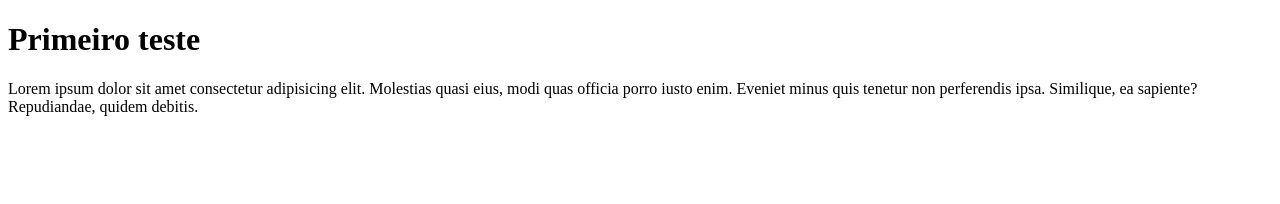
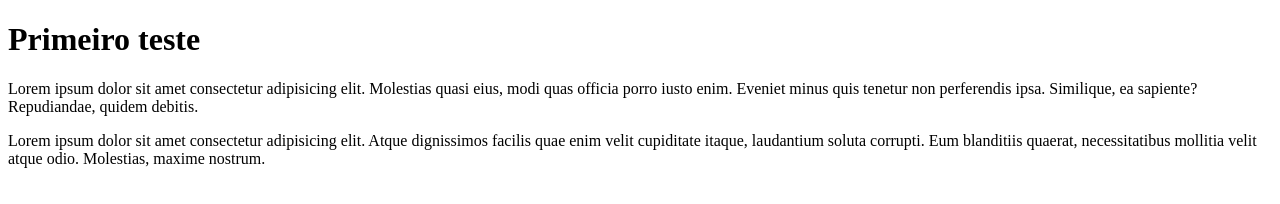
Before and after one commit to WalaceAraujobs/Hello-World, a plain HTML site: page site-exemplo/index.html in a window 1280 px wide. Drawn offline with Linux system fonts and the light colour scheme.

Commit message:
adicionei um paragrafo

```diff
--- a/site-exemplo/index.html
+++ b/site-exemplo/index.html
@@ -12,5 +12,10 @@
         modi quas officia porro iusto enim. Eveniet minus quis tenetur non perferendis ipsa.
         Similique, ea sapiente? Repudiandae, quidem debitis.
     </p>
+    <p>
+        Lorem ipsum dolor sit amet consectetur adipisicing elit. Atque dignissimos facilis quae enim
+        velit cupiditate itaque, laudantium soluta corrupti. Eum blanditiis quaerat, necessitatibus mollitia
+        velit atque odio. Molestias, maxime nostrum.
+    </p>
 </body>
 </html>
```
